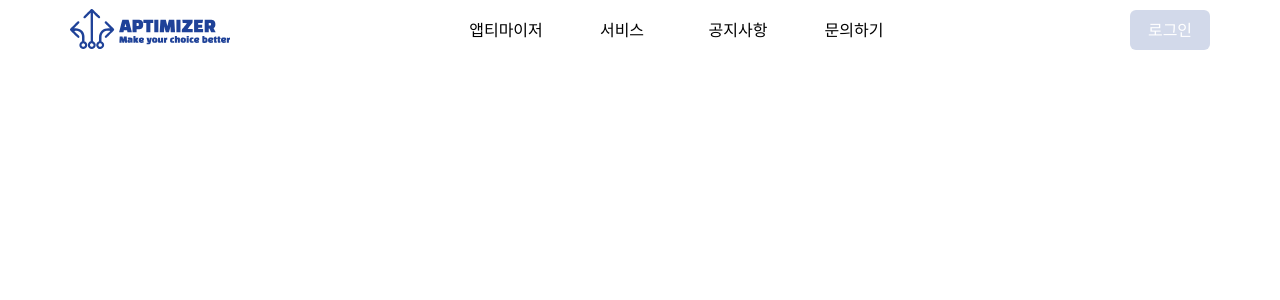
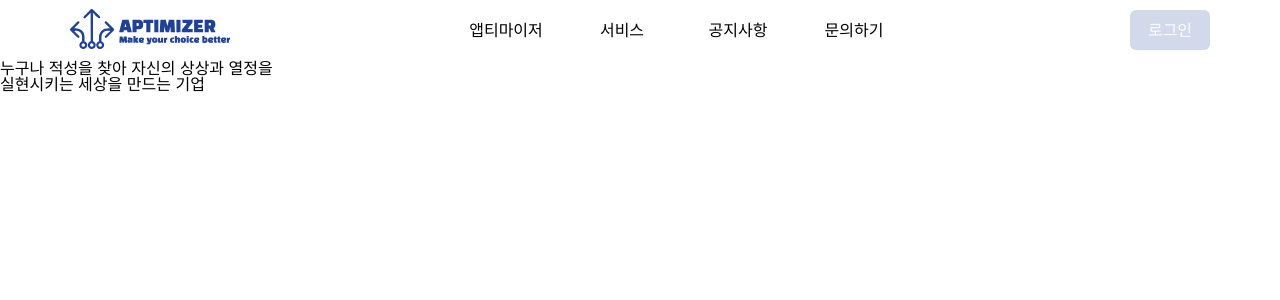
Before and after one commit to aptimizer-co/aptimizer, a Next.js app: page / in a window 1280 px wide. Shown: the top 300 px of the page. Built offline with nearby package versions, Linux system fonts and the light colour scheme; a web font is replaced by a local one.

Commit message:
[🗼마크업] `Hero` 섹션 마크업 완성

```diff
--- a/src/app/(home)/page.tsx
+++ b/src/app/(home)/page.tsx
@@ -1,5 +1,15 @@
 import s from "./page.module.css";
 
 export default function Home() {
-  return <main className={`container ${s.home}`}>메인 페이지</main>;
+  return (
+    <main className={`container ${s.home}`}>
+      <section className={s.hero}>
+        <p className={s.title}>
+          누구나 적성을 찾아 자신의 상상과 열정을
+          <br />
+          실현시키는 세상을 만드는 기업
+        </p>
+      </section>
+    </main>
+  );
 }
--- a/src/app/layout.tsx
+++ b/src/app/layout.tsx
@@ -1,6 +1,6 @@
 import type { Metadata } from "next";
 import "./globals.css";
-import { Header } from "@/components";
+import { Header } from "@/src/components/index";
 
 export const metadata: Metadata = {
   title: "앱티마이저",
@@ -16,7 +16,7 @@ export default function RootLayout({
     <html lang="ko-KR">
       <body>
         <Header />
-        {/* {children} */}
+        {children}
       </body>
     </html>
   );
```
